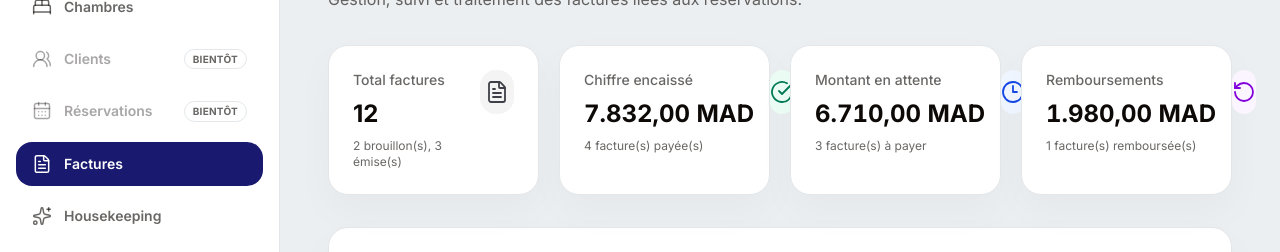
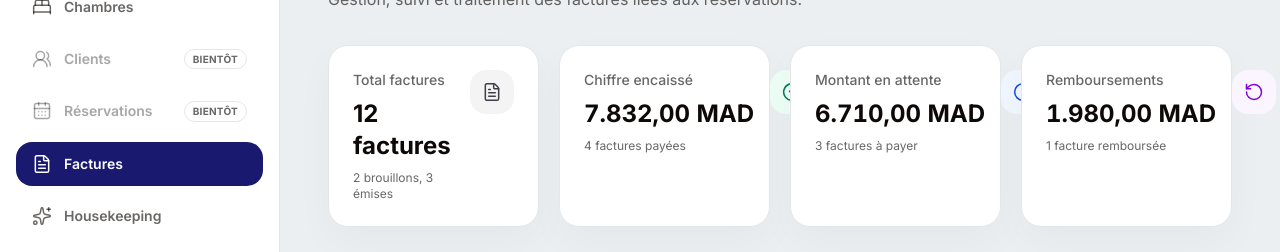
Before and after one commit to Mouad45-bit/hotel-management-system, a Next.js app in the folder frontend/: page /invoices in a window 1280 px wide. Shown: the part 207-459 px from the top of the page. Built offline with nearby package versions, Linux system fonts and the light colour scheme; no server answers.

Commit message:
style(frontend): polish invoice stats cards

```diff
--- a/frontend/src/components/invoices/InvoiceStatsCards.tsx
+++ b/frontend/src/components/invoices/InvoiceStatsCards.tsx
@@ -33,6 +33,10 @@ const TONE_CLASSES: Record<StatCard["tone"], string> = {
     purple: "bg-purple-50 text-purple-700",
 };
 
+function formatCount(count: number, singular: string, plural = `${singular}s`) {
+    return `${count} ${count > 1 ? plural : singular}`;
+}
+
 export function InvoiceStatsCards({
     stats,
     loading = false,
@@ -40,15 +44,15 @@ export function InvoiceStatsCards({
     const cards: StatCard[] = [
         {
             label: "Total factures",
-            value: stats.total,
-            description: `${stats.draft} brouillon(s), ${stats.issued} émise(s)`,
+            value: formatCount(stats.total, "facture"),
+            description: `${formatCount(stats.draft, "brouillon")}, ${formatCount(stats.issued, "émise", "émises")}`,
             icon: FileText,
             tone: "default",
         },
         {
             label: "Chiffre encaissé",
             value: "",
-            description: `${stats.paid} facture(s) payée(s)`,
+            description: formatCount(stats.paid, "facture payée", "factures payées"),
             icon: CircleCheckBig,
             tone: "success",
             amount: stats.totalRevenue,
@@ -56,7 +60,7 @@ export function InvoiceStatsCards({
         {
             label: "Montant en attente",
             value: "",
-            description: `${stats.issued} facture(s) à payer`,
+            description: formatCount(stats.issued, "facture à payer", "factures à payer"),
             icon: Clock3,
             tone: "warning",
             amount: stats.pendingAmount,
@@ -64,7 +68,7 @@ export function InvoiceStatsCards({
         {
             label: "Remboursements",
             value: "",
-            description: `${stats.refunded} facture(s) remboursée(s)`,
+            description: formatCount(stats.refunded, "facture remboursée", "factures remboursées"),
             icon: RotateCcw,
             tone: "purple",
             amount: stats.refundedAmount,
@@ -107,11 +111,11 @@ export function InvoiceStatsCards({
 
                             <div
                                 className={cn(
-                                    "flex h-11 w-11 items-center justify-center rounded-2xl",
+                                    "flex h-11 w-11 shrink-0 items-center justify-center rounded-2xl",
                                     TONE_CLASSES[card.tone]
                                 )}
                             >
-                                <Icon aria-hidden="true" className="h-6 w-6" strokeWidth={1.8} />
+                                <Icon aria-hidden="true" className="h-5 w-5" strokeWidth={1.8} />
                             </div>
                         </div>
                     </HmsCard>
```
